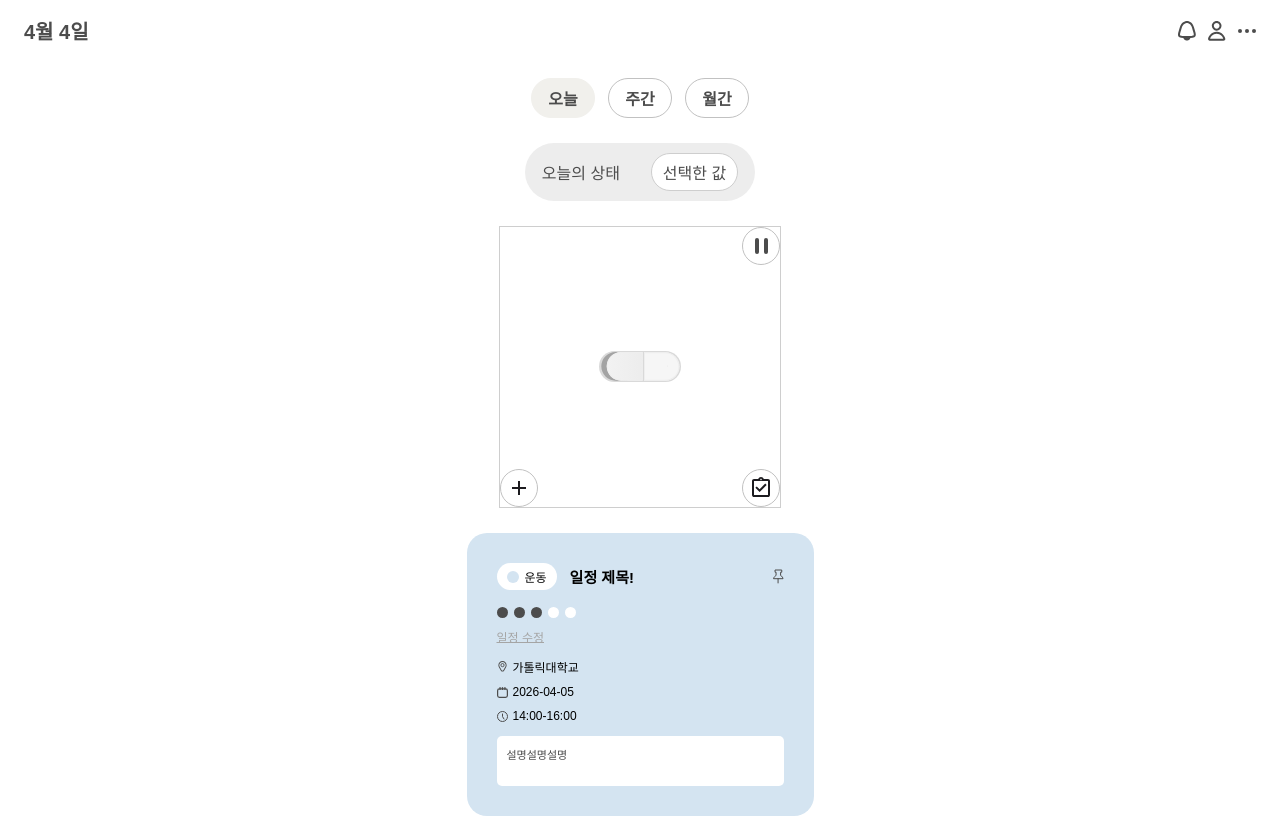
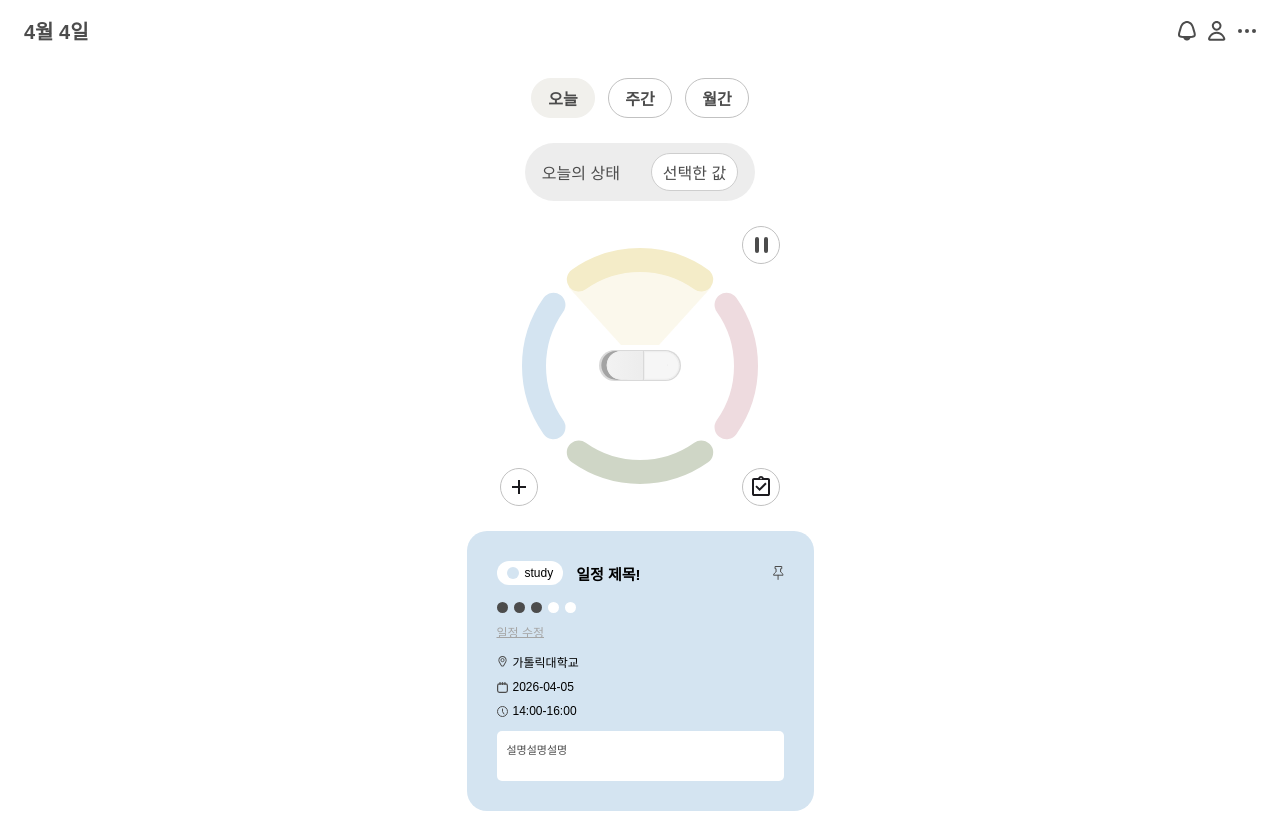
Before and after one commit to SwitchON-HURRI/SwitchON-FE, a React (Vite) app: page /today in a window 1280 px wide. Shown: the top 818 px of the page. Built offline with nearby package versions, Linux system fonts and the light colour scheme; a web font is replaced by a local one.

Commit message:
feat: 링 1차 구현

```diff
--- /dev/null
+++ b/src/components/Ring/Ring.jsx
@@ -0,0 +1,98 @@
+const CATEGORY_COLORS = {
+  study: "#F4ECC8",
+  exercise: "#D4E4F1",
+  meeting: "#CFD6C6",
+  work: "#EEDBDF",
+};
+
+const getArcPoint = (radius, angle) => ({
+  x: radius * Math.cos(angle),
+  y: radius * Math.sin(angle),
+});
+
+const getSectorPath = (radius, startAngle, endAngle) => {
+  const start = getArcPoint(radius, startAngle);
+  const end = getArcPoint(radius, endAngle);
+  const largeArcFlag = endAngle - startAngle > Math.PI ? 1 : 0;
+
+  return `M 0 0 L ${start.x} ${start.y} A ${radius} ${radius} 0 ${largeArcFlag} 1 ${end.x} ${end.y} Z`;
+};
+
+const getArcPath = (radius, startAngle, endAngle) => {
+  const start = getArcPoint(radius, startAngle);
+  const end = getArcPoint(radius, endAngle);
+  const largeArcFlag = endAngle - startAngle > Math.PI ? 1 : 0;
+
+  return `M ${start.x} ${start.y} A ${radius} ${radius} 0 ${largeArcFlag} 1 ${end.x} ${end.y}`;
+};
+
+export default function Ring({ schedules, className }) {
+  const counts = {};
+
+  schedules.forEach((schedule) => {
+    counts[schedule.category] = (counts[schedule.category] || 0) + 1;
+  });
+
+  const total = schedules.length;
+
+  const strokeWidth = 24;
+  const radius = 106;
+  const gapLength = 36;
+  const entries = Object.entries(counts);
+  const firstPercent = entries.length > 0 ? entries[0][1] / total : 0;
+  const firstAngle = firstPercent * 2 * Math.PI;
+  const gapAngle = gapLength / radius;
+  const sectorExtraAngle = 0.12;
+  const sectorStartAngle = -firstAngle / 2 + gapAngle / 2 - sectorExtraAngle;
+  const sectorEndAngle = firstAngle / 2 - gapAngle / 2 + sectorExtraAngle;
+  const sectorPath =
+    sectorEndAngle > sectorStartAngle
+      ? getSectorPath(radius, sectorStartAngle, sectorEndAngle)
+      : "";
+
+  let offset = -firstAngle / 2;
+
+  return (
+    <svg className={className} width="280" height="280">
+      <g transform="translate(140,140) rotate(-90)">
+        {sectorPath && (
+          <path
+            d={sectorPath}
+            fill={CATEGORY_COLORS[entries[0][0]]}
+            opacity="0.35"
+          />
+        )}
+        {entries.map(([category, count]) => {
+          const percent = count / total;
+          const angle = percent * 2 * Math.PI;
+          const startAngle = offset + gapAngle / 2;
+          const endAngle = offset + angle - gapAngle / 2;
+          const arcPath =
+            endAngle > startAngle
+              ? getArcPath(radius, startAngle, endAngle)
+              : "";
+
+          if (!arcPath) {
+            offset += angle;
+            return null;
+          }
+
+          const arc = (
+            <path
+              key={category}
+              d={arcPath}
+              fill="none"
+              stroke={CATEGORY_COLORS[category]}
+              strokeWidth={strokeWidth}
+              strokeLinecap="round"
+            />
+          );
+
+          offset += angle;
+
+          return arc;
+        })}
+      </g>
+    </svg>
+  );
+}
--- a/src/pages/TodayPage/Today.jsx
+++ b/src/pages/TodayPage/Today.jsx
@@ -9,18 +9,39 @@ import manageBtn from "../../assets/icon/manage.svg";
 import SelectedState from "../../components/SelectedState/SelectedState.jsx";
 import ScheduleCard from "../../components/ScheduleCard/ScheduleCard.jsx";
 import AddEditScheduleModal from "../../components/Modal/AddEditScheduleModal.jsx";
+import ConfirmModal from "../../components/Modal/ConfirmModal.jsx";
+import Ring from "../../components/Ring/Ring.jsx";
 
 export default function Today() {
   const navigate = useNavigate();
   const [isAddModalOpen, setIsAddModalOpen] = useState(false);
   const [isEditModalOpen, setIsEditModalOpen] = useState(false);
+  const [confirmModalText, setConfirmModalText] = useState("");
+
+  const schedules = [
+    { category: "study" },
+    { category: "work" },
+    { category: "meeting" },
+    { category: "exercise" },
+  ];
+
+  const handleRingWrapperClick = (event) => {
+    if (event.target.className === styles.switchBtn) {
+      setConfirmModalText("오늘 하루를 종료하시겠습니까?");
+    }
+
+    if (event.target.className === styles.stopBtn) {
+      setConfirmModalText("일정을 정지하시겠습니까?");
+    }
+  };
+
   return (
     <>
       <Header />
       <div className={styles.container}>
         <SelectedState selected="선택한 값" />
-        {/* 임시 사각형 */}
-        <div className={styles.ringWrapper}>
+        <div className={styles.ringWrapper} onClick={handleRingWrapperClick}>
+          <Ring className={styles.ring} schedules={schedules}/>
           <img className={styles.switchBtn} src={switchBtn} alt="스위치 버튼" />
           <img className={styles.stopBtn} src={stopBtn} alt="일정 정지 버튼" />
           <img
@@ -39,10 +60,11 @@ export default function Today() {
           />
         </div>
         <div className={styles.scheduleList}>
+          {schedules.length > 0 && (
           <ScheduleCard
             isFixed={true}
             title="일정 제목!"
-            category={{ name: "운동", color: "#D4E4F1" }}
+            category={{ name: schedules[0]?.category || "카테고리", color: "#D4E4F1" }}
             importance={3}
             date="2026-04-05"
             time="14:00-16:00"
@@ -50,6 +72,7 @@ export default function Today() {
             des="설명설명설명"
             onEdit={() => setIsEditModalOpen(true)}
           />
+          )}
           <div
             className={styles.addScheduleBox}
             onClick={() => setIsAddModalOpen(true)}
@@ -72,6 +95,13 @@ export default function Today() {
             onClose={() => setIsEditModalOpen(false)}
           ></AddEditScheduleModal>
         )}
+        {confirmModalText && (
+          <ConfirmModal
+            onClose={() => setConfirmModalText("")}
+            onConfirm={() => setConfirmModalText("")}
+            text={confirmModalText}
+          />
+        )}
       </div>
     </>
   );
--- a/src/pages/TodayPage/Today.module.css
+++ b/src/pages/TodayPage/Today.module.css
@@ -11,7 +11,6 @@
   position: relative;
   width: 280px;
   height: 280px;
-  border: 1px solid #cecece;
 }
 
 .switchBtn {
```
